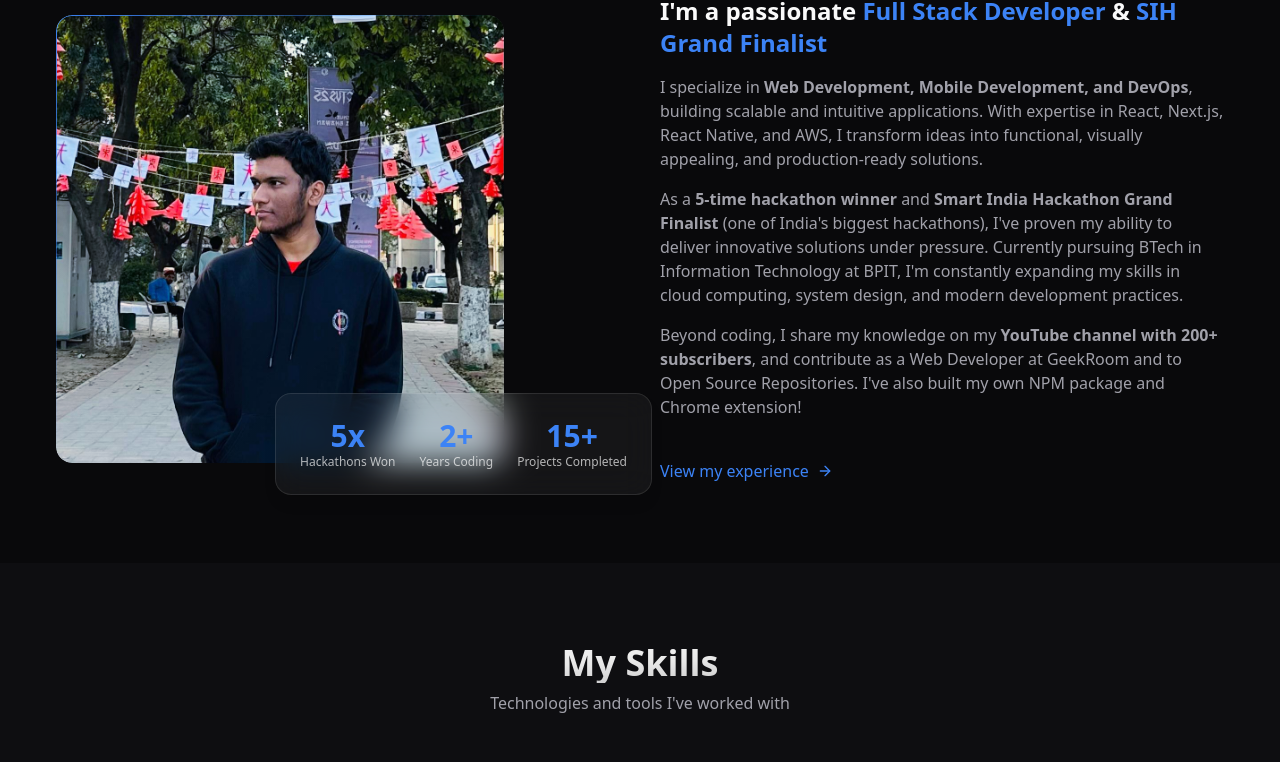
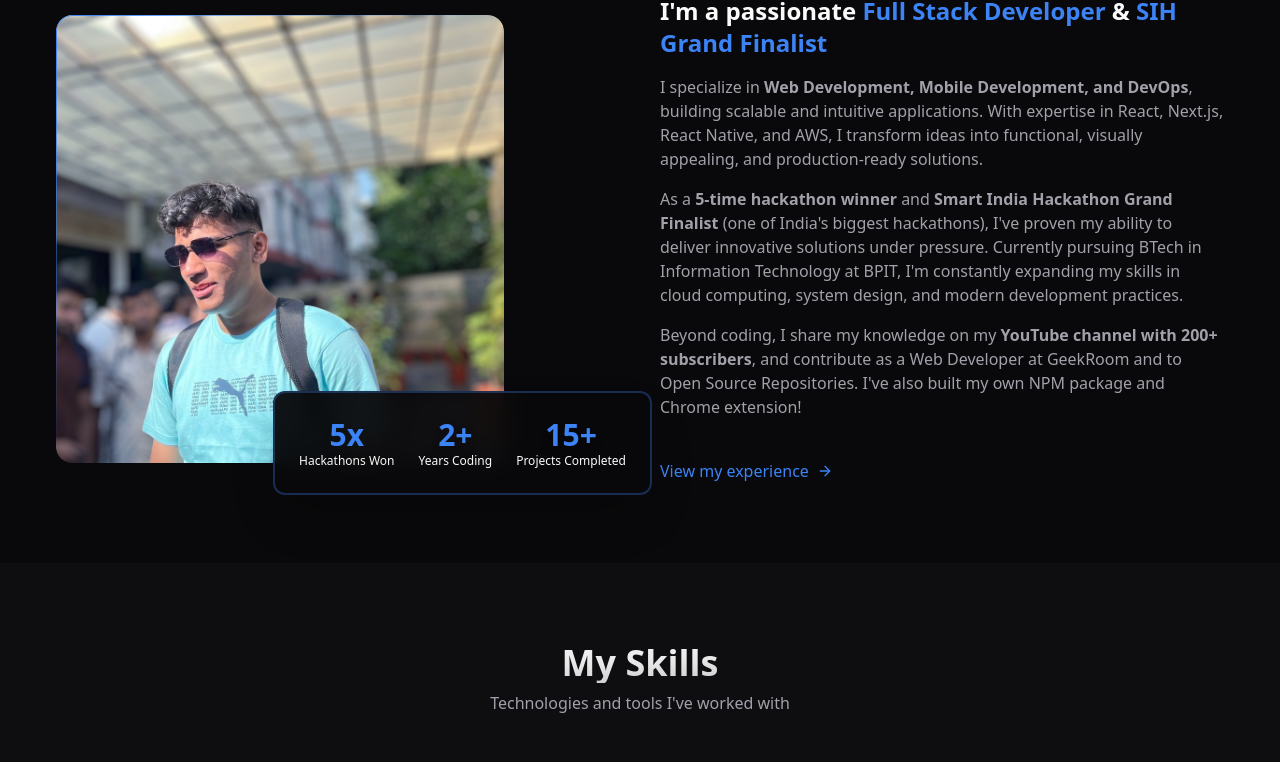
Before and after one commit to Heisenberg300604/Nibedan-Portfolio, a Next.js app: page / in a window 1280 px wide. Shown: the part 1005-1767 px from the top of the page. Built offline with nearby package versions, Linux system fonts and the light colour scheme.

Commit message:
image updation

```diff
--- a/src/components/home/about.tsx
+++ b/src/components/home/about.tsx
@@ -4,7 +4,7 @@ import SectionHeading from '../Common/SectionHeading';
 import { ArrowRight } from 'lucide-react';
 import Link from 'next/link';
 import Image from 'next/image';
-import nibedanPic from '@/public/nibedan_pic.jpg';
+import nibedanPic from '@/public/nibedan.JPG';
 
 const About = () => {
   const fadeInVariants = {
@@ -54,12 +54,12 @@ const About = () => {
               </div>
             </div>
 
-            <div className="absolute -bottom-8 -right-8 p-6 glass-card">
+            <div className="absolute -bottom-8 -right-8 p-6 rounded-xl bg-card/95 backdrop-blur-md border-2 border-primary/30 shadow-2xl">
               <div className="flex gap-6">
                 {stats.map((stat, index) => (
                   <div key={index} className="text-center">
-                    <div className="text-3xl font-bold text-primary">{stat.value}</div>
-                    <div className="text-xs text-foreground/70">{stat.label}</div>
+                    <div className="text-3xl font-bold text-primary drop-shadow-lg">{stat.value}</div>
+                    <div className="text-xs text-foreground font-medium">{stat.label}</div>
                   </div>
                 ))}
               </div>
```
Also changed, not shown: src/public/nibedan.JPG (added).
